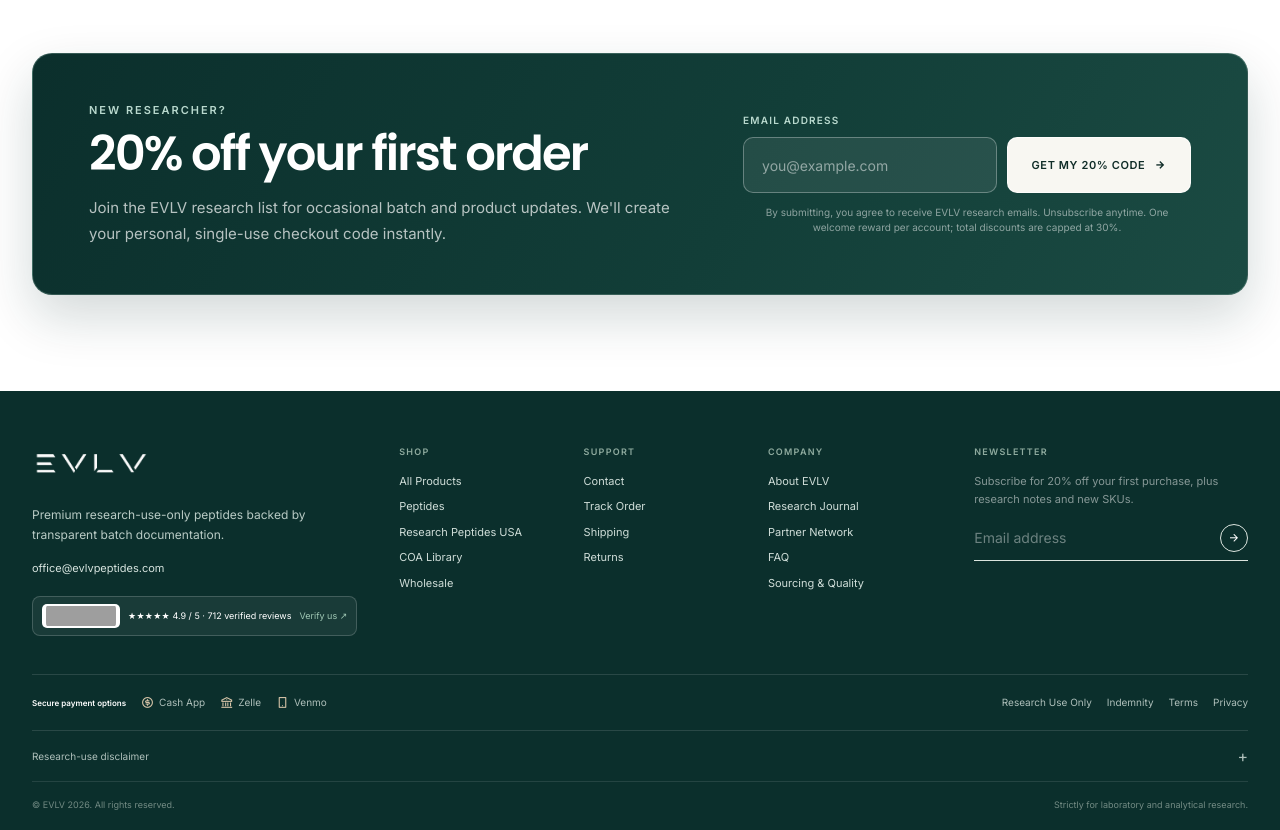
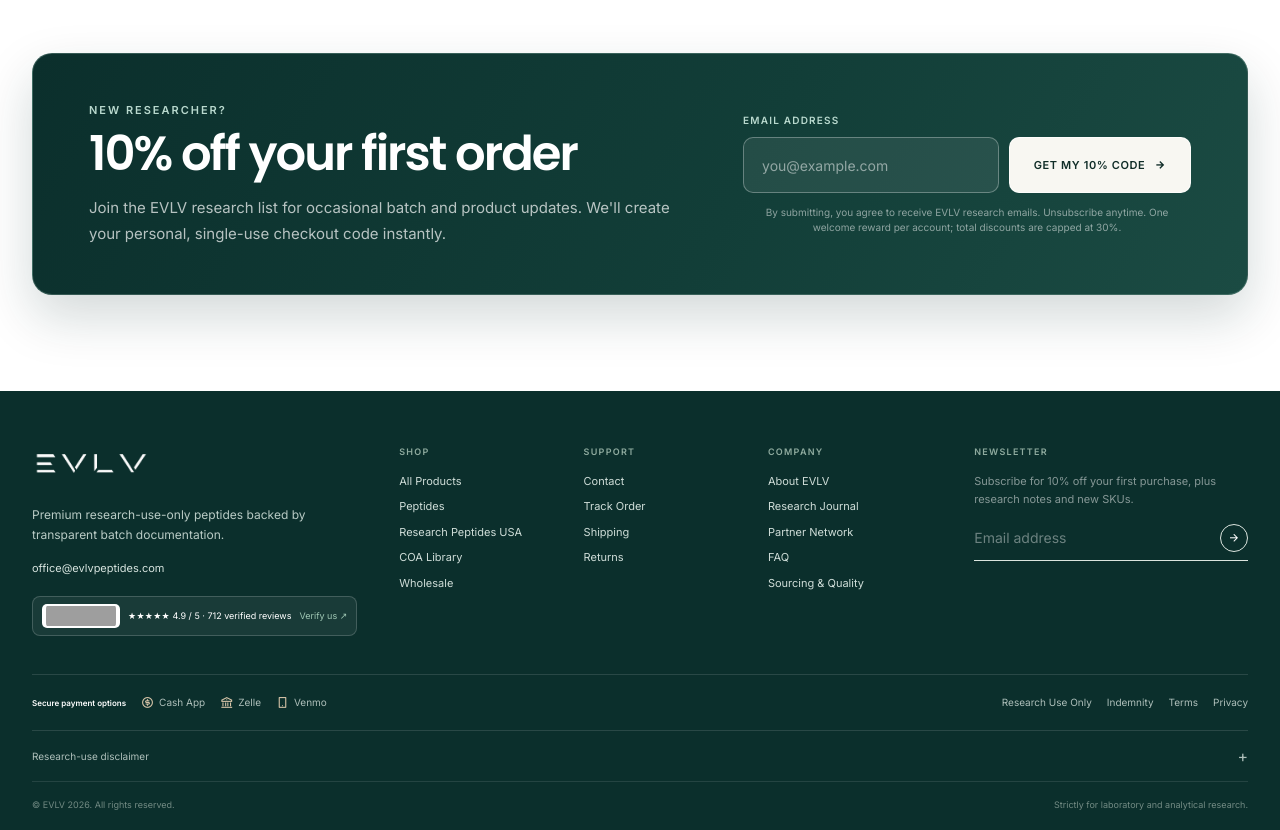
Before and after one commit to Nikola0803/evlv, a Next.js app in the folder evlv-site/: page / in a window 1280 px wide. Shown: the part 6280-7110 px from the top of the page. Built offline with nearby package versions, Linux system fonts and the light colour scheme; no server answers; grey boxes are pictures that could not be loaded.

Commit message:
Set new customer discount to 10 percent

```diff
--- a/evlv-site/src/app/account/AccountAccess.tsx
+++ b/evlv-site/src/app/account/AccountAccess.tsx
@@ -84,7 +84,7 @@
       if (mode === "register" && typeof data.couponCode === "string") {
         setStoredCouponCode(data.couponCode);
       }
-      window.location.href = mode === "register" ? "/shop?welcome=20" : "/account";
+      window.location.href = mode === "register" ? "/shop?welcome=10" : "/account";
     } catch (cause) {
       setError(cause instanceof Error ? cause.message : "Something went wrong. Please try again.");
     } finally {
@@ -119,7 +119,7 @@
             <div className="mt-8">
               <p className="text-[10px] font-bold uppercase tracking-[0.18em] text-sage-deep">{mode === "signin" ? "Welcome back" : "Create your profile"}</p>
               <h2 className="mt-2 font-display text-3xl font-semibold text-charcoal">{mode === "signin" ? "Sign in to EVLV" : "Open an EVLV account"}</h2>
-              <p className="mt-2 text-sm leading-relaxed text-charcoal/50">{mode === "signin" ? "Enter the email and password connected to your account." : "Create one secure login and receive 20% off your first purchase. Your personal reward is applied automatically at checkout."}</p>
+              <p className="mt-2 text-sm leading-relaxed text-charcoal/50">{mode === "signin" ? "Enter the email and password connected to your account." : "Create one secure login and receive 10% off your first purchase. Your personal reward is applied automatically at checkout."}</p>
             </div>
 
             <form onSubmit={handleSubmit} className="mt-7 space-y-4">
@@ -136,7 +136,7 @@
               {error && <p className="flex items-start gap-2 rounded-md bg-red-50 px-3 py-2.5 text-xs font-medium text-red-700"><i className="ri-error-warning-line mt-0.5" />{error}</p>}
 
               <button type="submit" disabled={submitting} className="w-full rounded-md bg-[#07383a] py-3.5 text-xs font-bold uppercase tracking-[0.16em] text-white transition hover:bg-[#0b4b4c] disabled:cursor-wait disabled:opacity-60">
-                {submitting ? "Please wait..." : mode === "signin" ? "Sign In Securely" : "Create Account & Save 20%"}
+                {submitting ? "Please wait..." : mode === "signin" ? "Sign In Securely" : "Create Account & Save 10%"}
               </button>
             </form>
 
--- a/evlv-site/src/components/home/WelcomeOffer.tsx
+++ b/evlv-site/src/components/home/WelcomeOffer.tsx
@@ -40,7 +40,7 @@
     <section className="cp-welcome-offer cp-wrap" aria-labelledby="welcome-offer-heading">
       <div className="cp-welcome-offer-copy">
         <small>New researcher?</small>
-        <h2 id="welcome-offer-heading">20% off your first order</h2>
+        <h2 id="welcome-offer-heading">10% off your first order</h2>
         <p>Join the EVLV research list for occasional batch and product updates. We&apos;ll create your personal, single-use checkout code instantly.</p>
       </div>
 
@@ -65,7 +65,7 @@
                 placeholder="you@example.com"
               />
               <button className="cp-welcome-offer-button" type="submit" disabled={submitting}>
-                {submitting ? "Creating..." : "Get My 20% Code"} <i className="ri-arrow-right-line" />
+                {submitting ? "Creating..." : "Get My 10% Code"} <i className="ri-arrow-right-line" />
               </button>
             </div>
             {error && <p className="cp-welcome-offer-error" role="alert">{error}</p>}
--- a/evlv-site/src/components/layout/AgeGate.tsx
+++ b/evlv-site/src/components/layout/AgeGate.tsx
@@ -169,7 +169,7 @@
             </div>
             <div className="cp-ruo-gate-body">
               <h2 id="cp-ruo-title">{mode === "register" ? "Create your account" : "Welcome back"}</h2>
-              <p id="cp-ruo-description">{mode === "register" ? "Create a secure research account and receive 20% off your first purchase." : "Sign in to access product information, order history, and batch-level COAs."}</p>
+              <p id="cp-ruo-description">{mode === "register" ? "Create a secure research account and receive 10% off your first purchase." : "Sign in to access product information, order history, and batch-level COAs."}</p>
               <form className="cp-ruo-gate-form" onSubmit={handleSubmit}>
                 <label><span>Email Address</span><input ref={emailRef} required type="email" inputMode="email" placeholder="you@lab.edu" value={email} onChange={(event) => setEmail(event.target.value)} autoComplete="email" /></label>
                 <label><span>Password</span><span className="cp-ruo-password-field"><input required minLength={8} type={showPassword ? "text" : "password"} placeholder={mode === "register" ? "Min. 8 characters" : "Enter your password"} value={password} onChange={(event) => setPassword(event.target.value)} autoComplete={mode === "signin" ? "current-password" : "new-password"} /><button type="button" onClick={() => setShowPassword((value) => !value)}>{showPassword ? "Hide" : "Show"}</button></span></label>
@@ -185,11 +185,11 @@
                   </label>}
                 </div>
                 {error && <p className="cp-ruo-gate-error"><i className="ri-error-warning-line" /> {error}</p>}
-                <button className="cp-ruo-gate-submit" type="submit" disabled={submitting}>{submitting ? "Please wait..." : mode === "register" ? "Create Account & Save 20%" : "Sign In & Enter"}</button>
+                <button className="cp-ruo-gate-submit" type="submit" disabled={submitting}>{submitting ? "Please wait..." : mode === "register" ? "Create Account & Save 10%" : "Sign In & Enter"}</button>
               </form>
               <button className="cp-ruo-gate-switch" type="button" onClick={() => switchMode(mode === "register" ? "signin" : "register")}>{mode === "register" ? "Already have an account? Sign in" : "Need an account? Create account"}</button>
             </div>
-            <footer className="cp-ruo-gate-footer"><b>EVLV</b><span>An account is required to access product information. New accounts receive one personal 20% first-purchase reward.</span></footer>
+            <footer className="cp-ruo-gate-footer"><b>EVLV</b><span>An account is required to access product information. New accounts receive one personal 10% first-purchase reward.</span></footer>
           </section>
         </div>
       </div>
--- a/evlv-site/src/components/layout/ConversionPrompts.tsx
+++ b/evlv-site/src/components/layout/ConversionPrompts.tsx
@@ -175,7 +175,7 @@
         {couponCode ? (
           <>
             <small>Your research welcome offer</small>
-            <h2 id="cp-cro-title">Your 20% code is ready.</h2>
+            <h2 id="cp-cro-title">Your welcome code is ready.</h2>
             <p>The code has been saved and will be checked automatically at checkout.</p>
             <div className="cp-cro-code">{couponCode}</div>
             <button type="button" className="cp-cro-primary" onClick={() => { close(); router.push(count > 0 ? "/checkout" : "/shop"); }}>{count > 0 ? "Use at Checkout" : "Shop Research Products"}</button>
@@ -183,7 +183,7 @@
         ) : (
           <>
             <small>Before you go</small>
-            <h2 id="cp-cro-title">Take 20% off your first purchase.</h2>
+            <h2 id="cp-cro-title">Take 10% off your first purchase.</h2>
             <p>Enter your email to receive a real checkout code plus occasional batch and product updates.</p>
             <form className="cp-cro-form" onSubmit={subscribe}>
               <input required type="email" value={email} onChange={(event) => setEmail(event.target.value)} placeholder="Email address" aria-label="Email address" />
--- a/evlv-site/src/components/layout/NewsletterForm.tsx
+++ b/evlv-site/src/components/layout/NewsletterForm.tsx
@@ -35,13 +35,13 @@
           <p className="text-sm text-white/60">You&apos;re on the list.</p>
           {couponCode && (
             <p className="mt-1 text-sm text-white/80">
-              Your 20% off code: <span className="font-semibold tracking-wide text-copper">{couponCode}</span>
+              Your 10% off code: <span className="font-semibold tracking-wide text-copper">{couponCode}</span>
             </p>
           )}
         </div>
       ) : (
         <>
-          <p className="mb-4 text-sm leading-relaxed text-white/50">Subscribe for 20% off your first purchase, plus research notes and new SKUs.</p>
+          <p className="mb-4 text-sm leading-relaxed text-white/50">Subscribe for 10% off your first purchase, plus research notes and new SKUs.</p>
           <form onSubmit={handleSubmit} className="flex items-center gap-2 border-b border-white/20 pb-2">
             <input
               type="email"
```
